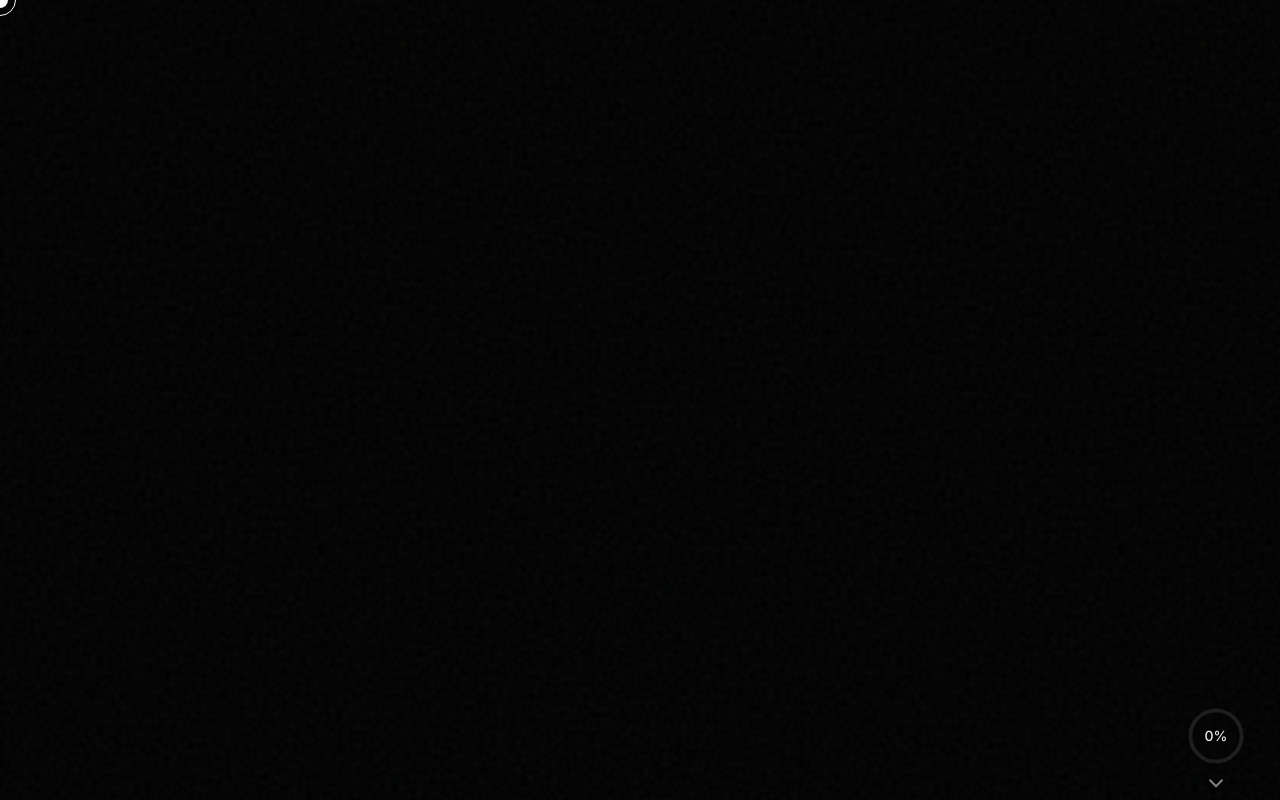
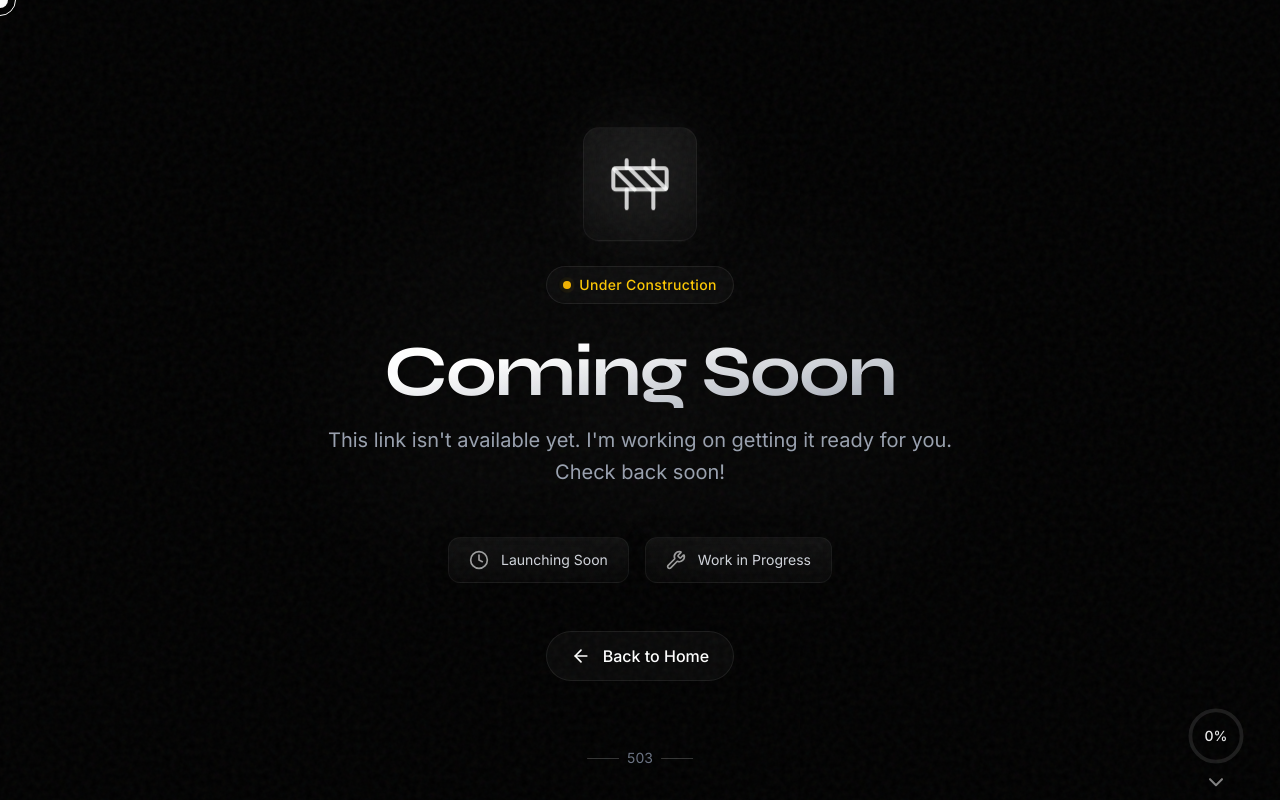
Before and after one commit to Vaibhav5860/Portfolio, a React (Vite) app: page /unavailable in a window 1280 px wide. Before the commit this address had no page. Built offline with nearby package versions, Linux system fonts and the light colour scheme.

Commit message:
Add service unavailable page for unready links

```diff
--- a/src/App.jsx
+++ b/src/App.jsx
@@ -11,6 +11,7 @@ import Footer from './components/Footer';
 import Cursor from './components/Cursor';
 import ProjectDetails from './components/ProjectDetails';
 import ScrollIndicator from './components/ScrollIndicator';
+import ServiceUnavailable from './components/ServiceUnavailable';
 
 const ScrollToTop = () => {
   const { pathname } = useLocation();
@@ -49,6 +50,7 @@ function App() {
         <Routes>
           <Route path="/" element={<Home />} />
           <Route path="/project/:id" element={<ProjectDetails />} />
+          <Route path="/unavailable" element={<ServiceUnavailable />} />
         </Routes>
       </div>
     </Router>
--- a/src/components/ProjectDetails.jsx
+++ b/src/components/ProjectDetails.jsx
@@ -7,6 +7,28 @@ import { motion } from 'framer-motion';
 import { ArrowLeft, ExternalLink } from 'lucide-react';
 import { FaGithub } from 'react-icons/fa';
 import { projects } from '../data';
+
+// Helper function to check if a link is internal (starts with /)
+const isInternalLink = (url) => url && url.startsWith('/');
+
+// Reusable link component that handles both internal and external links
+const ProjectLink = ({ url, children, className }) => {
+    if (!url) return null;
+
+    if (isInternalLink(url)) {
+        return (
+            <Link to={url} className={className}>
+                {children}
+            </Link>
+        );
+    }
+
+    return (
+        <a href={url} target="_blank" rel="noopener noreferrer" className={className}>
+            {children}
+        </a>
+    );
+};
 
 const ProjectDetails = () => {
     const { id } = useParams();
@@ -64,12 +86,18 @@ const ProjectDetails = () => {
 
                             <div className="flex gap-4">
 
-                                <a href={project.liveUrl} target="_blank" rel="noopener noreferrer" className="inline-flex items-center gap-2 px-6 py-3 bg-white text-black rounded-full hover:bg-white/90 transition-colors font-medium cursor-none">
+                                <ProjectLink
+                                    url={project.liveUrl}
+                                    className="inline-flex items-center gap-2 px-6 py-3 bg-white text-black rounded-full hover:bg-white/90 transition-colors font-medium cursor-none"
+                                >
                                     View Live <ExternalLink size={18} />
-                                </a>
-                                <a href={project.githubUrl} target="_blank" rel="noopener noreferrer" className="inline-flex items-center gap-2 px-6 py-3 border border-white/20 rounded-full hover:bg-white/10 transition-colors font-medium cursor-none">
+                                </ProjectLink>
+                                <ProjectLink
+                                    url={project.githubUrl}
+                                    className="inline-flex items-center gap-2 px-6 py-3 border border-white/20 rounded-full hover:bg-white/10 transition-colors font-medium cursor-none"
+                                >
                                     Source Code <FaGithub size={18} />
-                                </a>
+                                </ProjectLink>
                             </div>
                         </div>
 
--- /dev/null
+++ b/src/components/ServiceUnavailable.jsx
@@ -0,0 +1,163 @@
+import React from 'react';
+import { motion } from 'framer-motion';
+import { Construction, ArrowLeft, Clock, Wrench } from 'lucide-react';
+import { Link } from 'react-router-dom';
+
+const ServiceUnavailable = () => {
+  const textReveal = {
+    hidden: { y: "100%" },
+    visible: {
+      y: "0%",
+      transition: {
+        duration: 1,
+        ease: [0.16, 1, 0.3, 1]
+      }
+    }
+  };
+
+  const container = {
+    hidden: { opacity: 0 },
+    visible: {
+      opacity: 1,
+      transition: {
+        staggerChildren: 0.1,
+        delayChildren: 0.2
+      }
+    }
+  };
+
+  const iconFloat = {
+    initial: { y: 0 },
+    animate: {
+      y: [-10, 10, -10],
+      transition: {
+        duration: 4,
+        repeat: Infinity,
+        ease: "easeInOut"
+      }
+    }
+  };
+
+  return (
+    <section className="min-h-screen flex flex-col justify-center items-center relative overflow-hidden px-6">
+      {/* Background Elements */}
+      <div className="absolute inset-0 overflow-hidden">
+        <div className="absolute top-1/4 left-1/4 w-96 h-96 bg-white/[0.02] rounded-full blur-3xl"></div>
+        <div className="absolute bottom-1/4 right-1/4 w-96 h-96 bg-white/[0.02] rounded-full blur-3xl"></div>
+      </div>
+
+      {/* Grid Pattern */}
+      <div className="absolute inset-0 opacity-[0.03]">
+        <div className="h-full w-full" style={{
+          backgroundImage: `linear-gradient(rgba(255,255,255,0.1) 1px, transparent 1px),
+                           linear-gradient(90deg, rgba(255,255,255,0.1) 1px, transparent 1px)`,
+          backgroundSize: '50px 50px'
+        }}></div>
+      </div>
+
+      <motion.div
+        variants={container}
+        initial="hidden"
+        animate="visible"
+        className="relative z-10 text-center max-w-2xl"
+      >
+        {/* Animated Icon */}
+        <motion.div
+          variants={iconFloat}
+          initial="initial"
+          animate="animate"
+          className="mb-8 flex justify-center"
+        >
+          <div className="relative">
+            <div className="absolute inset-0 bg-white/10 blur-2xl rounded-full"></div>
+            <div className="relative glass-card p-6 rounded-2xl">
+              <Construction className="w-16 h-16 text-white/80" strokeWidth={1.5} />
+            </div>
+          </div>
+        </motion.div>
+
+        {/* Status Badge */}
+        <motion.div
+          initial={{ opacity: 0, scale: 0.9 }}
+          animate={{ opacity: 1, scale: 1 }}
+          transition={{ duration: 0.6, delay: 0.3 }}
+          className="inline-flex items-center gap-2 glass px-4 py-2 rounded-full mb-8"
+        >
+          <div className="relative flex h-2 w-2">
+            <span className="animate-ping absolute inline-flex h-full w-full rounded-full bg-yellow-400 opacity-75"></span>
+            <span className="relative inline-flex rounded-full h-2 w-2 bg-yellow-500"></span>
+          </div>
+          <span className="text-sm font-medium text-yellow-400 tracking-wide">Under Construction</span>
+        </motion.div>
+
+        {/* Main Heading */}
+        <div className="overflow-hidden mb-4">
+          <motion.h1
+            variants={textReveal}
+            className="text-5xl sm:text-6xl lg:text-7xl font-display font-bold tracking-tight"
+          >
+            <span className="text-gradient">Coming Soon</span>
+          </motion.h1>
+        </div>
+
+        {/* Subheading */}
+        <motion.p
+          initial={{ opacity: 0, y: 20 }}
+          animate={{ opacity: 1, y: 0 }}
+          transition={{ duration: 0.8, delay: 0.5 }}
+          className="text-lg sm:text-xl text-gray-400 mb-12 leading-relaxed"
+        >
+          This link isn't available yet. I'm working on getting it ready for you.
+          <br />
+          Check back soon!
+        </motion.p>
+
+        {/* Info Cards */}
+        <motion.div
+          initial={{ opacity: 0, y: 20 }}
+          animate={{ opacity: 1, y: 0 }}
+          transition={{ duration: 0.8, delay: 0.6 }}
+          className="flex flex-wrap justify-center gap-4 mb-12"
+        >
+          <div className="glass-card px-5 py-3 rounded-xl flex items-center gap-3">
+            <Clock className="w-5 h-5 text-white/60" />
+            <span className="text-sm text-gray-300">Launching Soon</span>
+          </div>
+          <div className="glass-card px-5 py-3 rounded-xl flex items-center gap-3">
+            <Wrench className="w-5 h-5 text-white/60" />
+            <span className="text-sm text-gray-300">Work in Progress</span>
+          </div>
+        </motion.div>
+
+        {/* Back Button */}
+        <motion.div
+          initial={{ opacity: 0, y: 20 }}
+          animate={{ opacity: 1, y: 0 }}
+          transition={{ duration: 0.8, delay: 0.7 }}
+        >
+          <Link
+            to="/"
+            className="group inline-flex items-center gap-3 glass px-6 py-3 rounded-full hover:bg-white/10 transition-all duration-300"
+          >
+            <ArrowLeft className="w-5 h-5 group-hover:-translate-x-1 transition-transform duration-300" />
+            <span className="font-medium">Back to Home</span>
+          </Link>
+        </motion.div>
+      </motion.div>
+
+      {/* Decorative Elements */}
+      <motion.div
+        initial={{ opacity: 0 }}
+        animate={{ opacity: 1 }}
+        transition={{ duration: 1, delay: 0.8 }}
+        className="absolute bottom-8 left-1/2 -translate-x-1/2 flex items-center gap-2 text-gray-500 text-sm"
+      >
+        <div className="h-[1px] w-8 bg-white/20"></div>
+        <span>503</span>
+        <div className="h-[1px] w-8 bg-white/20"></div>
+      </motion.div>
+    </section>
+  );
+};
+
+export default ServiceUnavailable;
```
Also changed, not shown: src/data.js (+11 -46 lines).
